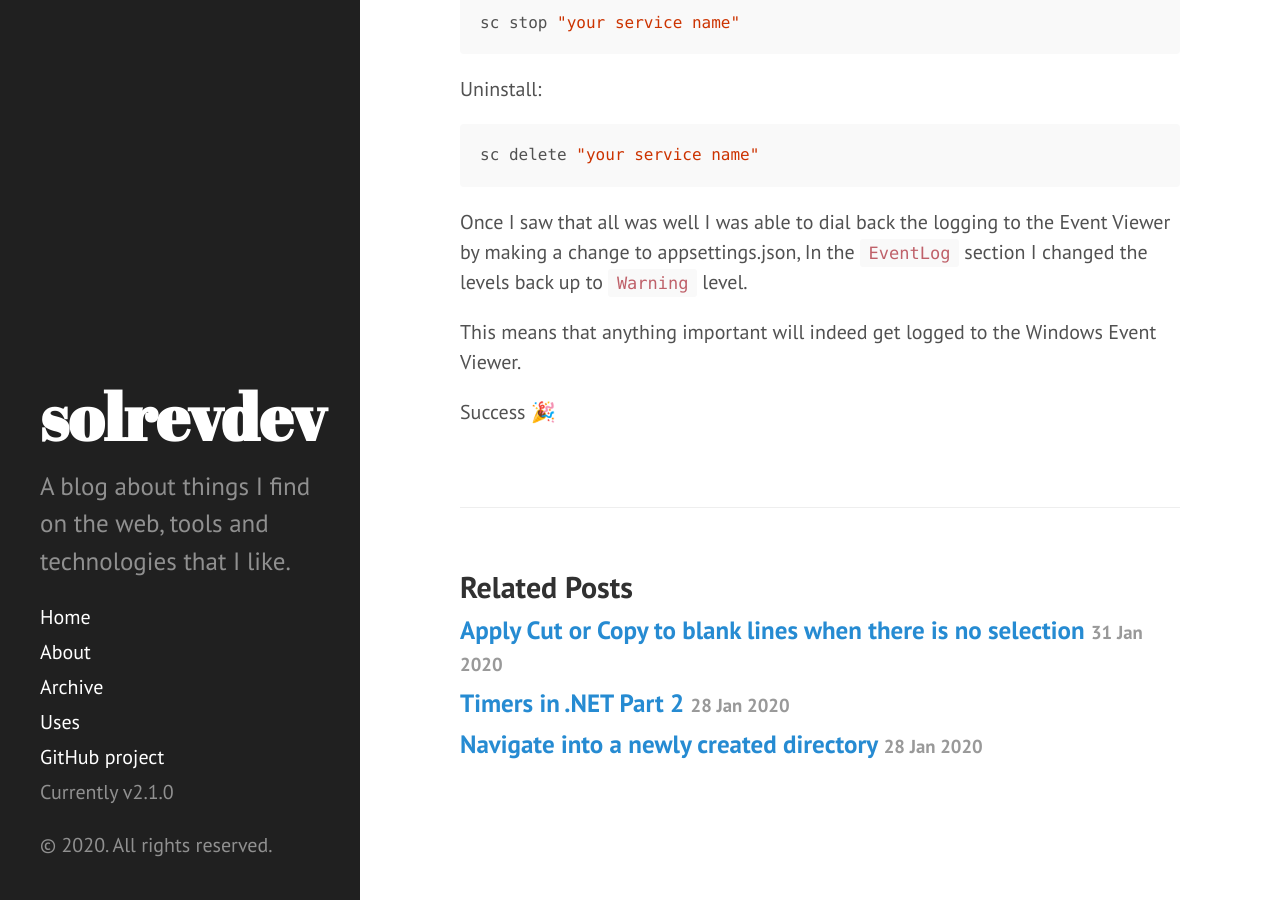
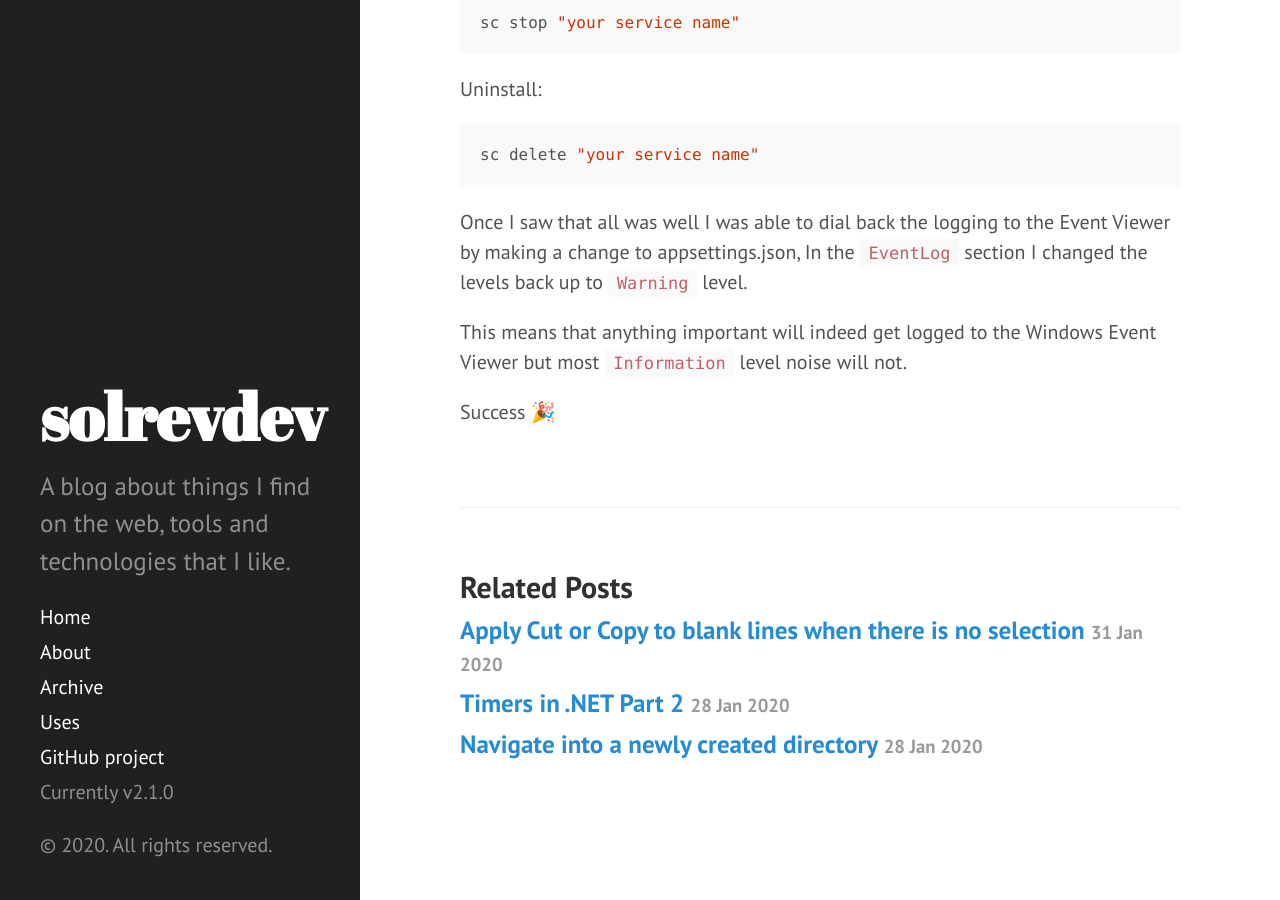
Before and after one commit to solrevdev/solrevdev.github.io, a Jekyll site: the page built from _posts/2020-01-31-event-viewer-logs-with-net-core-workers-as-windows-services.md, in a window 1280 px wide and 900 px high, scrolled down 2978 px. Built offline with Jekyll 4.4.1, drawn with Linux system fonts in a browser that asks for light colours.

Commit message:
Update 2020-01-31-event-viewer-logs-with-net-core-workers-as-windows-services.md

```diff
--- a/_posts/2020-01-31-event-viewer-logs-with-net-core-workers-as-windows-services.md
+++ b/_posts/2020-01-31-event-viewer-logs-with-net-core-workers-as-windows-services.md
@@ -130,7 +130,7 @@ sc delete "your service name"
 
 Once I saw that all was well I was able to dial back the logging to the Event Viewer by making a change to appsettings.json, In the `EventLog` section I changed the levels back up to `Warning` level.
 
-This means that anything important will indeed get logged to the Windows Event Viewer.
+This means that anything important will indeed get logged to the Windows Event Viewer but most `Information` level noise will not.
 
 
 Success 🎉
```
